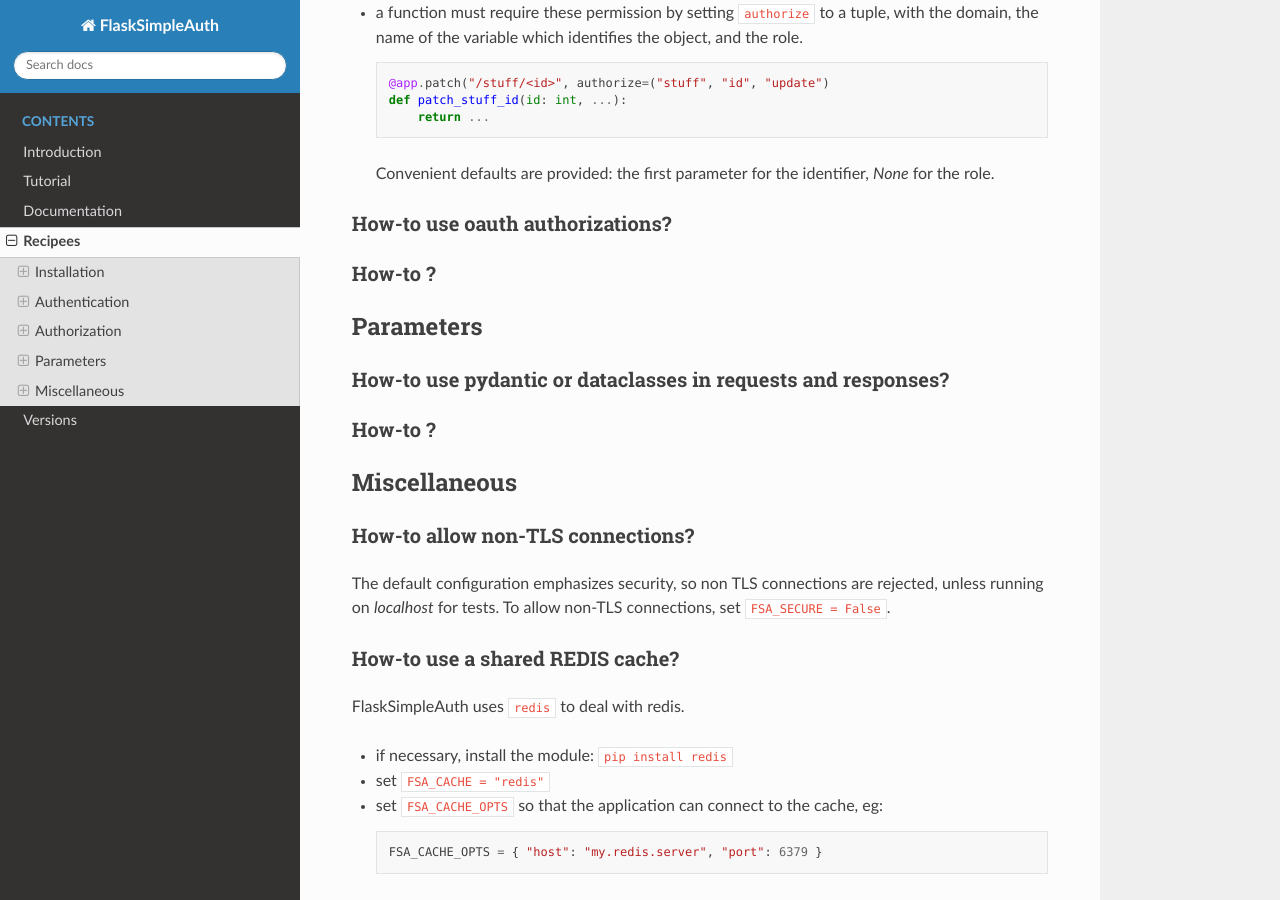
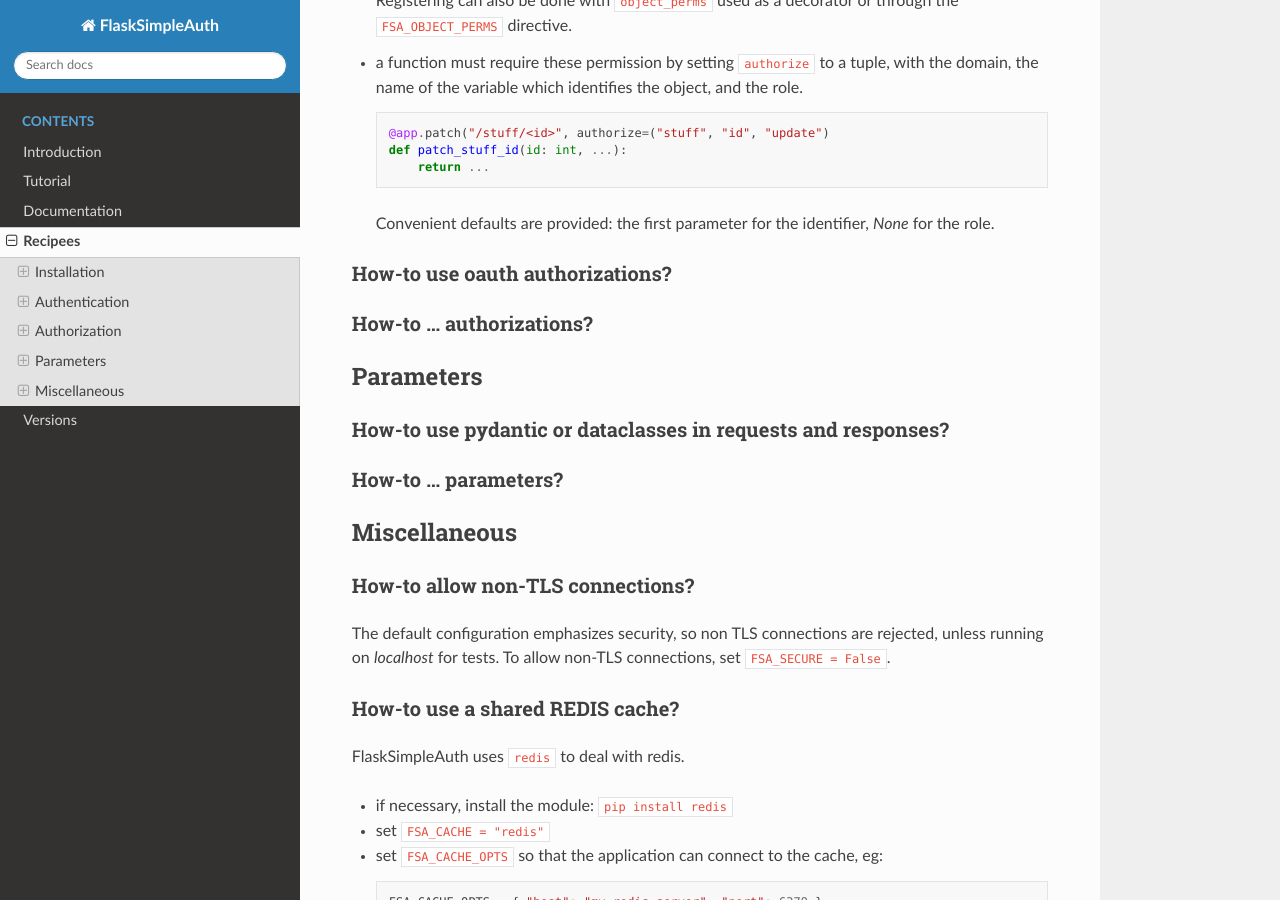
Before and after one commit to zx80/flask-simple-auth, a Sphinx documentation site: the page built from docs/RECIPEES.md, in a window 1280 px wide and 900 px high, scrolled down 5425 px. Built offline with Sphinx 7.4.7 and the Read the Docs theme 2.0.0, drawn with Linux system fonts in a browser that asks for light colours; pages that are not in the unit, such as notebooks, are missing from menus; some of the changed text lies outside the part shown.

Commit message:
fix doc warnings

````diff
--- a/docs/RECIPEES.md
+++ b/docs/RECIPEES.md
@@ -68,12 +68,15 @@
 You must build the object yourself, based on the string user name.
 
 - with a function of your making:
+
   ```python
   def get_user_object():
       return UserObject(app.current_user())
   ```
+
 - for convenience, this function can be registered as a special parameter
   associated to the type:
+
   ```python
   app.special_parameter(UserObject, lambda _: get_user_object())
 
@@ -103,15 +106,19 @@
 ### How-to implement my own authentication scheme?
 
 - create a hooks which returns the login based on the app and request:
+
   ```python
   def xyz_authentication(app, req):
       # investigate the request and return the login or None for 401
       return ...
   ```
+
 - register this hook as an authentication scheme:
+
   ```python
   app.authentication("xyz", xyz_authentication)
   ```
+
 - use this new authentication method in `FSA_AUTH` or maybe on some route with
   an `auth="xyz"` parameter.
 
@@ -130,20 +137,24 @@
 To do that:
 
 - create a new password checking function which will do that.
+
   ```python
   def check_login_password_with_AD_server(login: str, password: str) -> bool|None:
       import ldap
       # connect to server... send login/pass... look for result...
       return ...
   ```
+
   - on `True`: the password is accepted
   - on `False`: it is not
   - on `None`: 401 (no such user)
   - if unhappy: raise an `ErrorResponse` exception
 - register this hook
+
   ```python
   app.password_check(check_login_password_with_AD_server)
   ```
+
 - you do not need to have a `get_user_pass` hook if this is the sole password
   scheme used by your application.
 
@@ -153,6 +164,7 @@
 that an authenfication method has succeeded, and that another must still be checked.
 
 - create a route with the *first* auth method, eg a login/password basic authentication.
+
   ```python
   @app.get("/login1", authorize="ALL", auth="basic")
   def get_login1(user: fsa.CurrentUser):
@@ -161,8 +173,10 @@
       # 10 minutes token provided with this basic authentication
       return app.create_token(user, realm="login1", delay=10.0), 200
   ```
+
 - create a route protected by the previous token, and check the email or SMS
   code provided by the user at this stage.
+
   ```python
   @app.get("/login2", authorize="ALL", auth="token", realm="login1")
   def get_login2(user: fsa.CurrentUser, code: str):
@@ -202,20 +219,27 @@
 For that, you must:
 
 - create a callback to check whether a user belongs to a group:
+
   ```python
   def user_in_group(login: str, group: str) -> bool:
       return ... # whether user belong to the group
   ```
+
 - register this callback as a `user_in_group` hook:
+
   ```python
   app.user_in_group(user_in_group)
   ```
+
 - declare that the group authorization is required on a route definition:
+
   ```python
   @app.route("/admin-access", authorize="admin")
   def ...
   ```
+
 - for detecting group name typos, declare existing groups in the configuration:
+
   ```python
   FSA_AUTHZ_GROUPS = [ "admin", "client", "manager", ... ]
   ```
@@ -228,37 +252,43 @@
 
 - object authorization require a per-domain callback which tells whether an
   *id*entified object of the domain can be access by a *user* in a *role*.
+
   ```python
   # domain "stuff" permission callback
   def stuff_permissions(stuff_id: int, login: str, role: str):
       return ...
   ```
+
 - this callback must be registered to the application
+
   ```python
   app.object_perms("stuff", stuff_permissions)
   ```
+
   Registering can also be done with `object_perms` used as a decorator or
   through the `FSA_OBJECT_PERMS` directive.
 - a function must require these permission by setting `authorize` to a tuple,
   with the domain, the name of the variable which identifies the object, and
   the role.
+
   ```python
   @app.patch("/stuff/<id>", authorize=("stuff", "id", "update")
   def patch_stuff_id(id: int, ...):
       return ...
   ```
+
   Convenient defaults are provided: the first parameter for the identifier,
   *None* for the role.
 
 ### How-to use oauth authorizations?
 
-### How-to ?
+### How-to ... authorizations?
 
 ## Parameters
 
 ### How-to use pydantic or dataclasses in requests and responses?
 
-### How-to ?
+### How-to ... parameters?
 
 ## Miscellaneous
 
@@ -275,11 +305,14 @@
 - if necessary, install the module: `pip install redis`
 - set `FSA_CACHE = "redis"`
 - set `FSA_CACHE_OPTS` so that the application can connect to the cache, eg:
+
   ```python
   FSA_CACHE_OPTS = { "host": "my.redis.server", "port": 6379 }
   ```
+
 - if the service is shared, set `FSA_CACHE_PREFIX` to the application name to
   avoid cache entry collisions:
+
   ```python
   FSA_CACHE_PREFIX = "acme."
   ```
````
Also changed, not shown: other parts of docs/RECIPEES.md (+3 -0 lines), docs/TUTORIAL.md (+2 -2 lines), README.md (line endings or trailing spaces), 1 other file.
